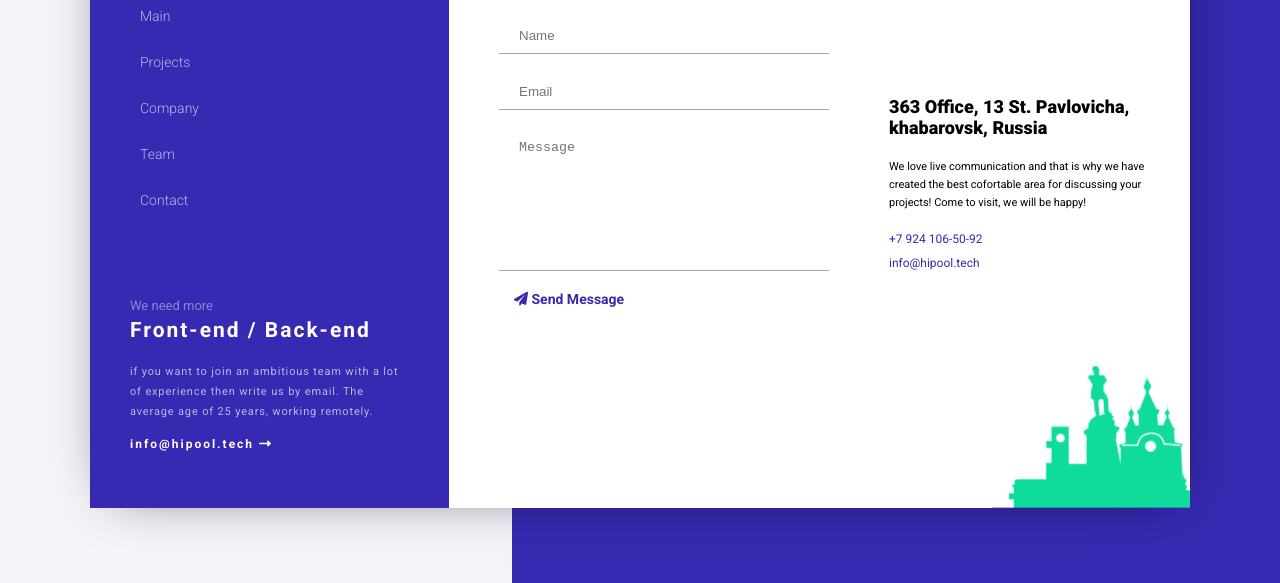
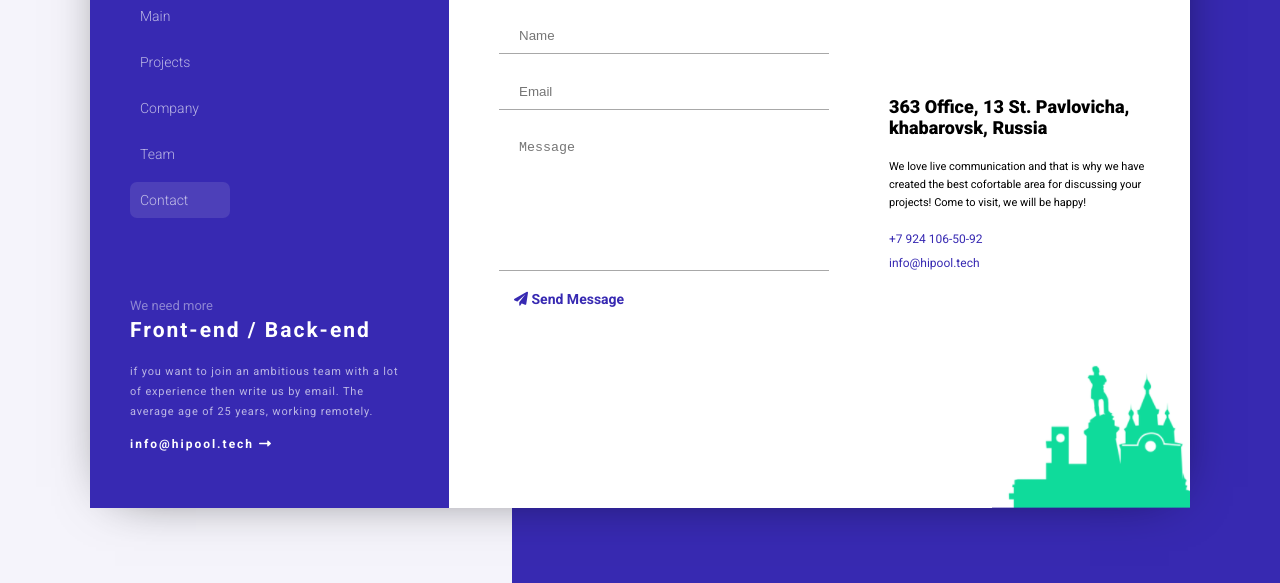
Before and after one commit to m-Ash1/blue-white-form, a plain HTML site: page index.html in a window 1280 px wide. Shown: the part 217-800 px from the top of the page. Drawn offline with Linux system fonts and the light colour scheme.

Commit message:
add contact background

```diff
--- a/css/style.css
+++ b/css/style.css
@@ -111,6 +111,9 @@ ul li {
   border-radius: 7px;
   transition: 0.3s;
 }
+ul li:last-child {
+  background-color: var(--buttons);
+}
 ul li:hover {
   background-color: var(--buttons);
   cursor: pointer;
```
